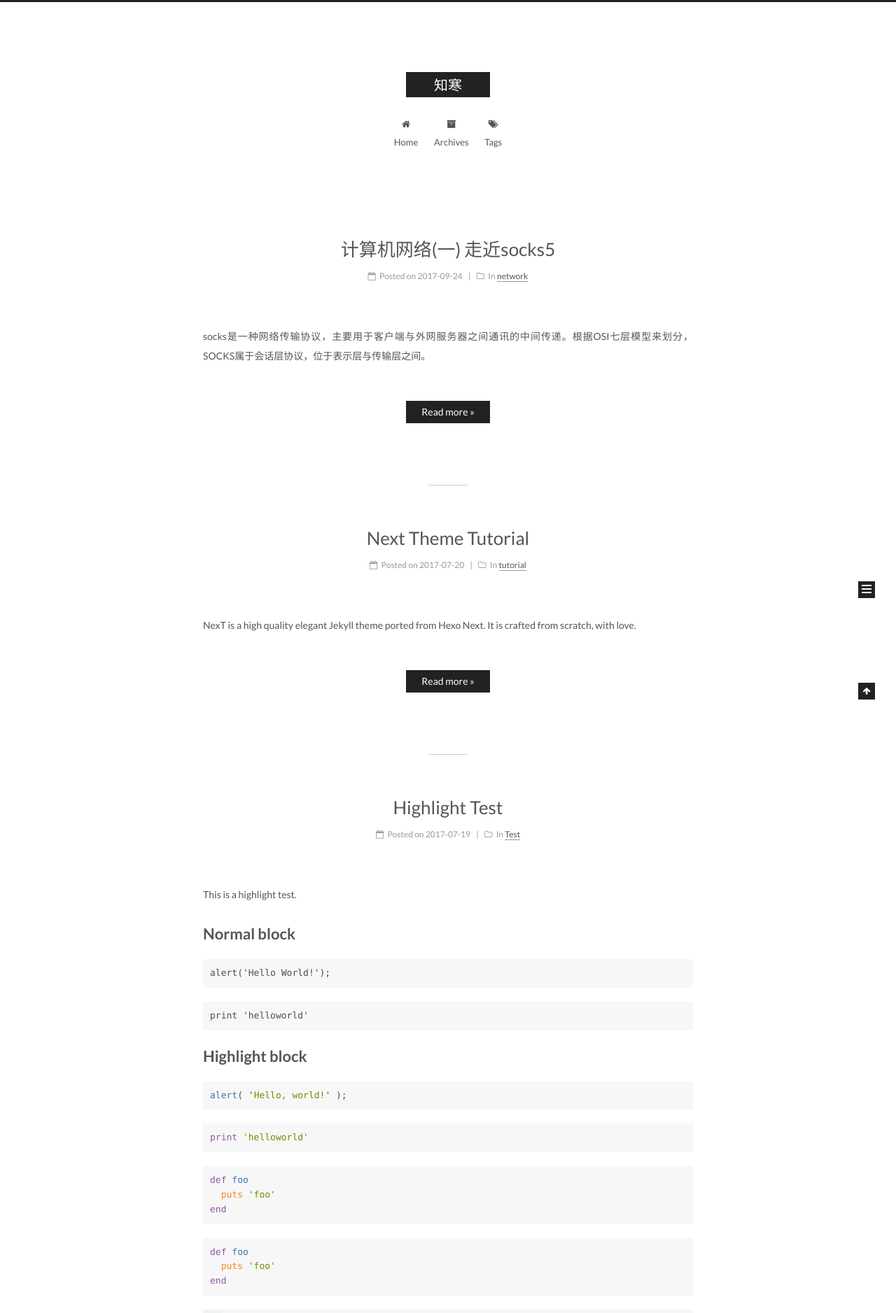
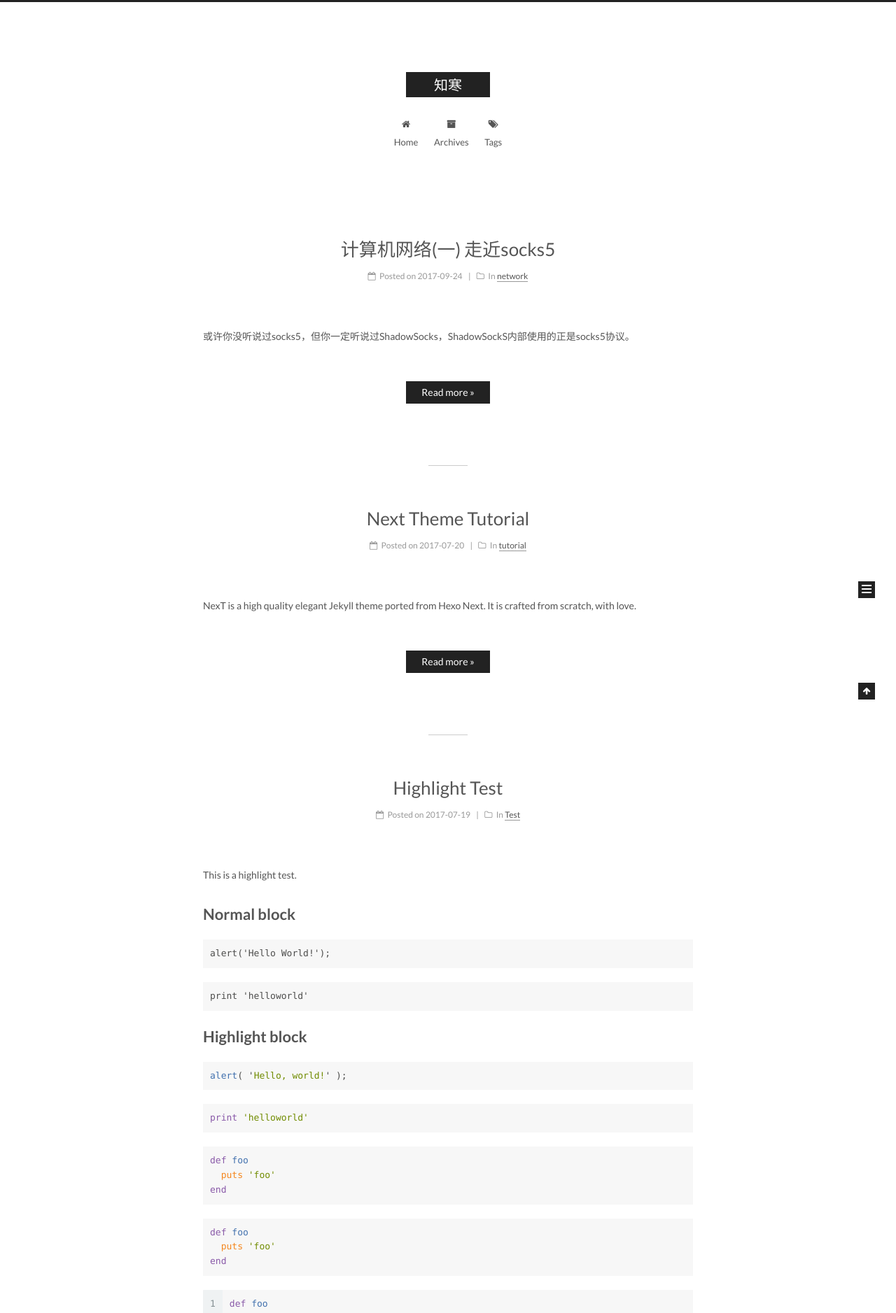
Before and after one commit to crazyacking/crazyacking.github.io, a Jekyll site: the page built from index.html, in a window 1280 px wide. Shown: the top 1877 px of the page at 70% size. Built offline with Jekyll 4.4.1, drawn with Linux system fonts in a browser that asks for light colours; the list of posts is cut into pages by our own code; part of the change alters nothing that is shown.

Commit message:
modify image's url

```diff
--- a/_posts/2017-09-24-socks5-protocol.md
+++ b/_posts/2017-09-24-socks5-protocol.md
@@ -1,15 +1,12 @@
 ---
 title: 计算机网络(一)  走近socks5
-description: socks是一种网络传输协议，主要用于客户端与外网服务器之间通讯的中间传递。根据OSI七层模型来划分，SOCKS属于会话层协议，位于表示层与传输层之间。
+description: 或许你没听说过socks5，但你一定听说过ShadowSocks，ShadowSockS内部使用的正是socks5协议。
 categories:
  - network
 tags: socks5
 ---
 
-<div  align="center">
- <img src="http://ata2-img.cn-hangzhou.img-pub.aliyun-inc.com/3306c8cab2d1cbe2faa5e01aafe1f73e.png" width = "868" height = "410" alt="图片名称" align=center />
-</div>
-
+![image.png](assets/2017-09-24-socks5-protocol-1.png)
 
 最近项目中涉及到socket5协议，趁此机会补一下这一块的空缺。
 
@@ -42,12 +39,12 @@ socks协议的设计初衷是在保证网络隔离的情况下，提高部分人
 
 - 美国某网游的服务器仅允许本国的IP进行连接。非美国玩家为了突破这种限制，可以找一个该地区的socks5代理服务器，然后用PSD接管网游客户端，通过socks5代理服务器连接游戏服务器。这样游戏服务器就会认为该玩家的客户端位于本地区，从而允许该玩家进行游戏（在天朝也叫科学\*\*，属于正向代理）。
 
-![image.png](http://ata2-img.cn-hangzhou.img-pub.aliyun-inc.com/7e520a634b13ecab4fc9aeaf99e42b66.png)
+![image.png](assets/2017-09-24-socks5-protocol-2.png)
 - 某服务器的防火墙仅允许部分端口（如http的80端口）通信，那么可以利用socks5协议和一个打开80端口监听的socks5服务器连接，从而可以连接公网上其他端口的服务器。利用一些额外的技术手段，甚至可以骗过内部的http代理服务器，这时在使用内网http代理上网的环境下也可以不受限制的使用网络服务，这称之为socks over HTTP（我们常说的穿墙）。
 
 
 - 内网穿透：在大学里，学校给我们提供了很多服务器资源，我们可以在内网使用。但放寒假回家后，无法进入学校内网，也就无法连接上内网的服务器资源。解决办法：在公网的VPS上搭一个socks代理，并将内网的一台web服务器和该VPS的socks端口打通，通过这台web服务器便可以访问所有内网服务器资源（常见的花生壳nat穿透和这个类似）。
-  ![image.png](http://ata2-img.cn-hangzhou.img-pub.aliyun-inc.com/29f285b07e53f661e4d2ed21727e7f49.png)
+  ![image.png](assets/2017-09-24-socks5-protocol-3.png)
 
 当然，使用代理服务器后，将不可避免的出现通信延迟，所以应该尽量选择同网络（通运营商）、距离近的服务器。
 
@@ -65,10 +62,10 @@ socks5代理支持转发UDP报文，而HTTP属于tcp协议，不支持UDP报文
 
 ### 4.1 socks5认证协议
 
-![image.png](http://ata2-img.cn-hangzhou.img-pub.aliyun-inc.com/49da7e7a09b5f92bbc954d63d5b929be.png)
+![image.png](assets/2017-09-24-socks5-protocol-4.png)
 在客户端、服务端协商好使用用户名密码认证后，客户端发出用户名密码，格式为：
 
-![image.png](http://ata2-img.cn-hangzhou.img-pub.aliyun-inc.com/a2910a58561ec2d3b1c715c3858015a8.png)
+![image.png](assets/2017-09-24-socks5-protocol-5.png)
 
 - VER：鉴定协议版本
 - ULEN：用户名长度
@@ -78,7 +75,7 @@ socks5代理支持转发UDP报文，而HTTP属于tcp协议，不支持UDP报文
 
 服务器鉴定后发出如下回应：
 
-![image.png](http://ata2-img.cn-hangzhou.img-pub.aliyun-inc.com/6fbc952d1edbea80f3620a92acdb3406.png)
+![image.png](assets/2017-09-24-socks5-protocol-6.png)
 
 - VER：鉴定协议版本
 - STATUS：鉴定状态
@@ -88,7 +85,7 @@ socks5代理支持转发UDP报文，而HTTP属于tcp协议，不支持UDP报文
 ### 4.2 socks5传输协议
 
 创建与socks5服务器的TCP连接后，客户端需要先发送请求来协商版本及认证方式，格式为：
-![image.png](http://ata2-img.cn-hangzhou.img-pub.aliyun-inc.com/a5e379e63dbf96c07f59ce2a237d8aed.png)
+![image.png](assets/2017-09-24-socks5-protocol-7.png)
 
 - VER：socks版本（在socks5中是0x05）；
 - NMETHODS：在METHODS字段中出现的方法的数目；
@@ -96,7 +93,7 @@ socks5代理支持转发UDP报文，而HTTP属于tcp协议，不支持UDP报文
 
 服务器从客户端提供的方法中选择一个最优的方法并通过以下消息通知客户端（贪心算法：双方都支持、安全性最高）：
 
-![image.png](http://ata2-img.cn-hangzhou.img-pub.aliyun-inc.com/0a63fea1e27472867ac8db56c9cf9159.png)
+![image.png](assets/2017-09-24-socks5-protocol-8.png)
 
 - VER：socks版本（在socks5中是0x05）；
 - METHOD：服务端选中的方法（若返回0xFF表示没有方法被选中，客户端需要关闭连接）；
@@ -115,7 +112,7 @@ METHOD字段的值可以取如下值：
 
 socks5请求格式：
 
-![image.png](http://ata2-img.cn-hangzhou.img-pub.aliyun-inc.com/e8cf60f2adbf1ce8b3584359221552bf.png)
+![image.png](assets/2017-09-24-socks5-protocol-9.png)
 
 - VER：socks版本（在socks5中是0x05）
 - CMD：SOCK的命令码：
@@ -135,7 +132,7 @@ socks5请求格式：
 
 服务器按以下格式回应客户端的请求：
 
-![image.png](http://ata2-img.cn-hangzhou.img-pub.aliyun-inc.com/67e6d22304ce092659d4fb5d2f158004.png)
+![image.png](assets/2017-09-24-socks5-protocol-10.png)
 
 - VER：socks版本（在socks5中是0x05）
 - REP：应答状态码：
```
Also changed, not shown: _posts/assets/2017-09-24-socks5-protocol-1.png (added), _posts/assets/2017-09-24-socks5-protocol-10.png (added), _posts/assets/2017-09-24-socks5-protocol-2.png (added), _posts/assets/2017-09-24-socks5-protocol-3.png (added), _posts/assets/2017-09-24-socks5-protocol-4.png (added), _posts/assets/2017-09-24-socks5-protocol-5.png (added), _posts/assets/2017-09-24-socks5-protocol-6.png (added), _posts/assets/2017-09-24-socks5-protocol-7.png (added), _posts/assets/2017-09-24-socks5-protocol-8.png (added), _posts/assets/2017-09-24-socks5-protocol-9.png (added).
